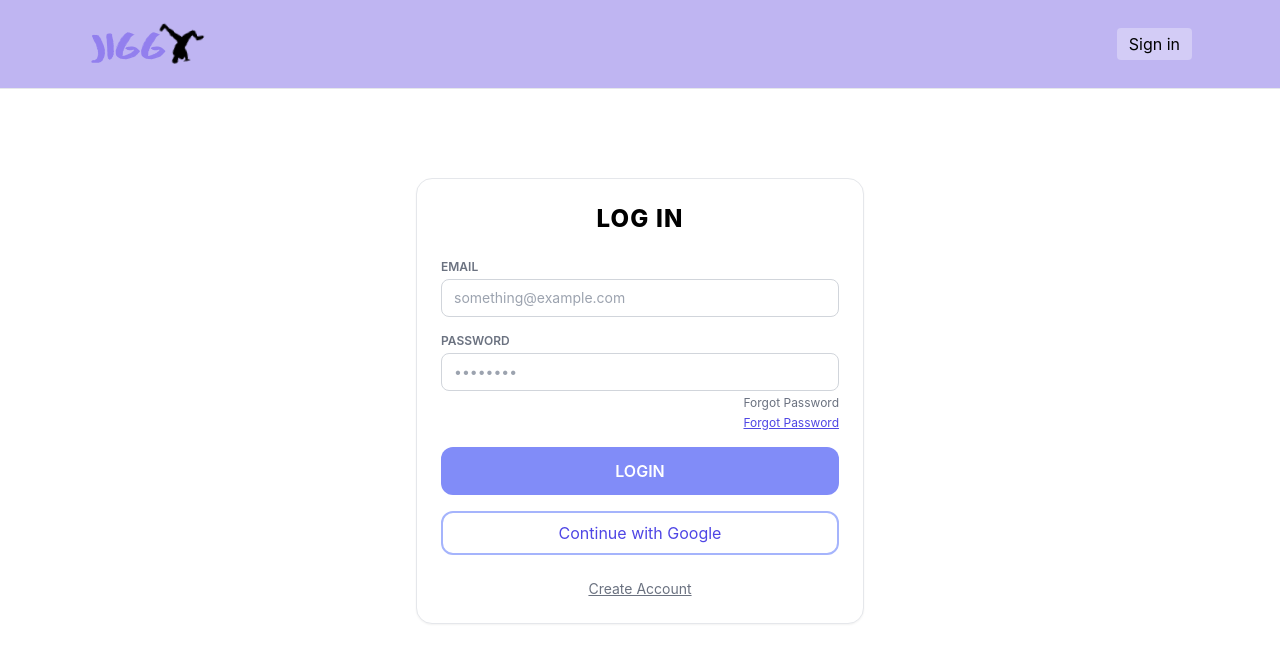
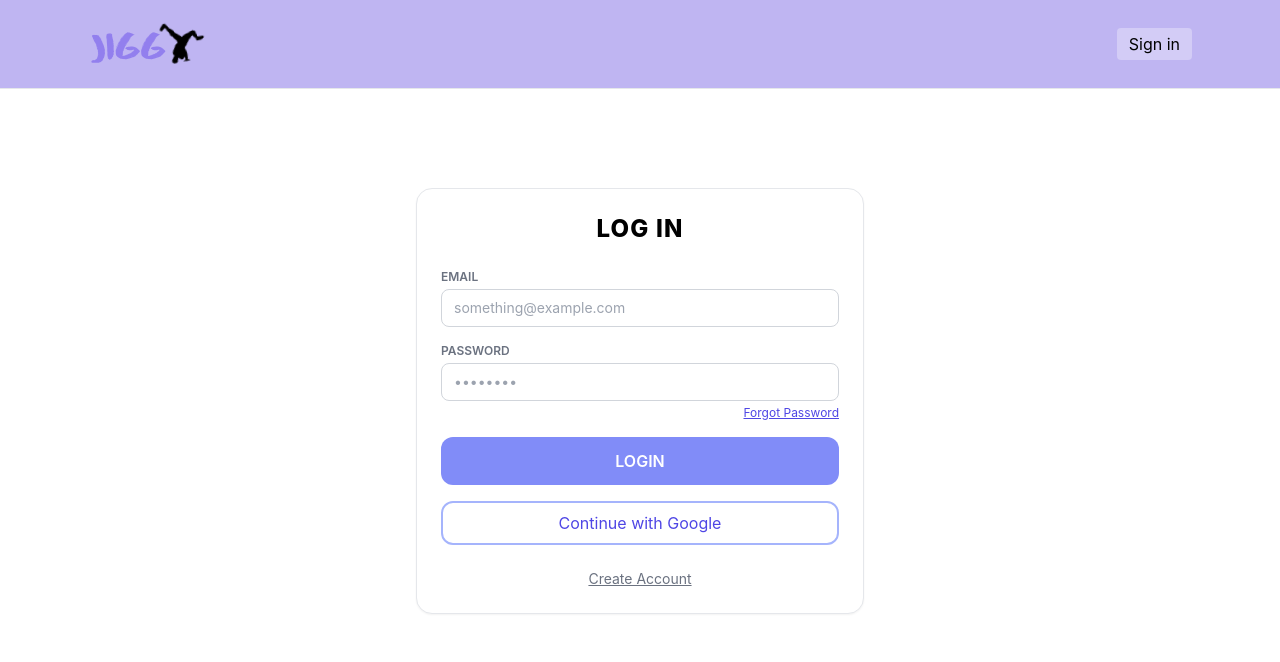
Before and after one commit to NithinPillai/JiggyV2, a React (Create React App) app in the folder jiggy/: page /login in a window 1280 px wide. Shown: the top 662 px of the page. Built offline with nearby package versions, Linux system fonts and the light colour scheme; no server answers.

Commit message:
removed duplicate forgot password

```diff
--- a/jiggy/src/pages/AuthPages.js
+++ b/jiggy/src/pages/AuthPages.js
@@ -123,9 +123,6 @@ export function Login() {
               onChange={(e) => setPassword(e.target.value)}
               placeholder="••••••••"
             />
-            <div className="mt-1 text-right text-xs text-gray-500">
-              Forgot Password
-            </div>
             <div className="mt-1 text-right text-xs">
               <button
                 onClick={handleForgotPassword}
```
